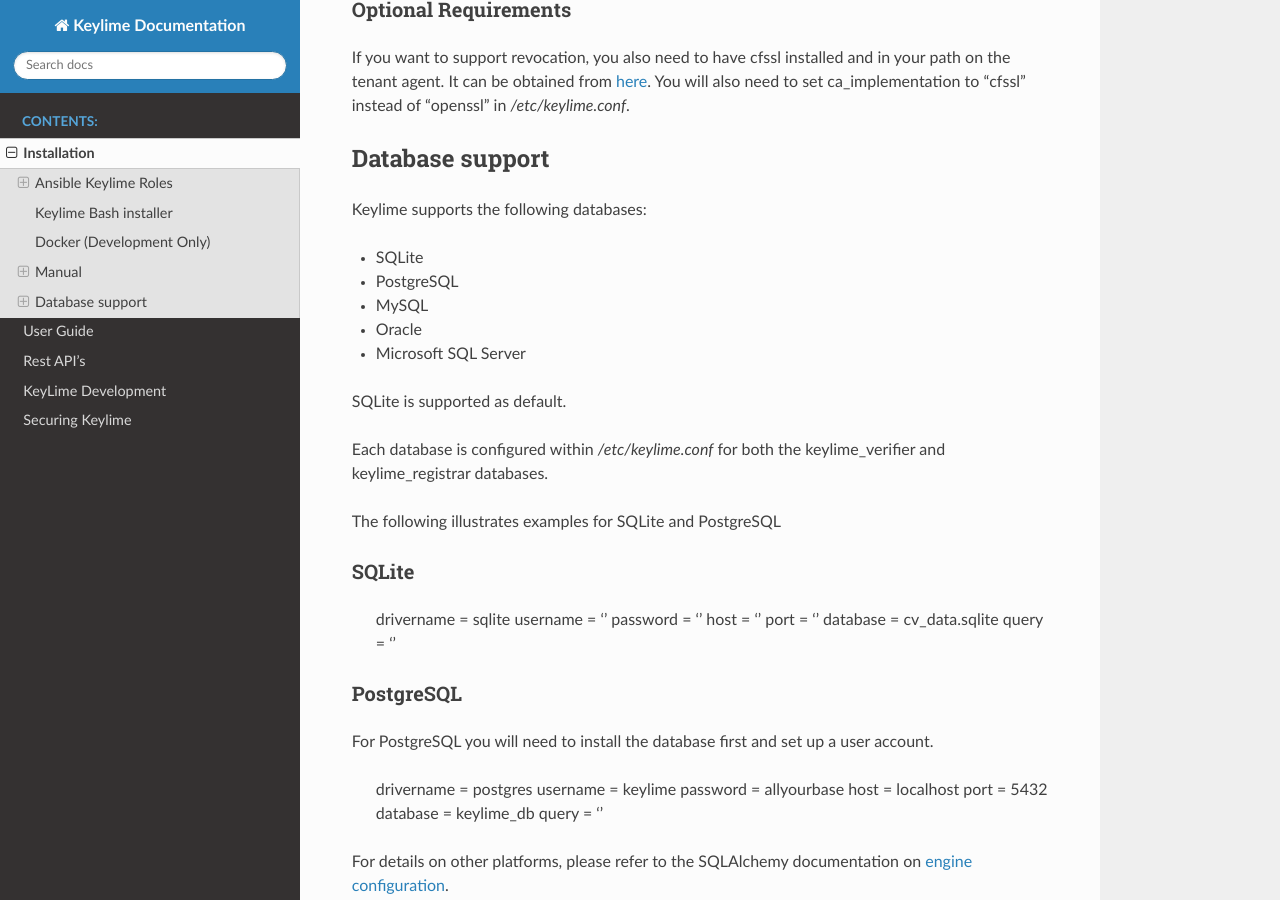
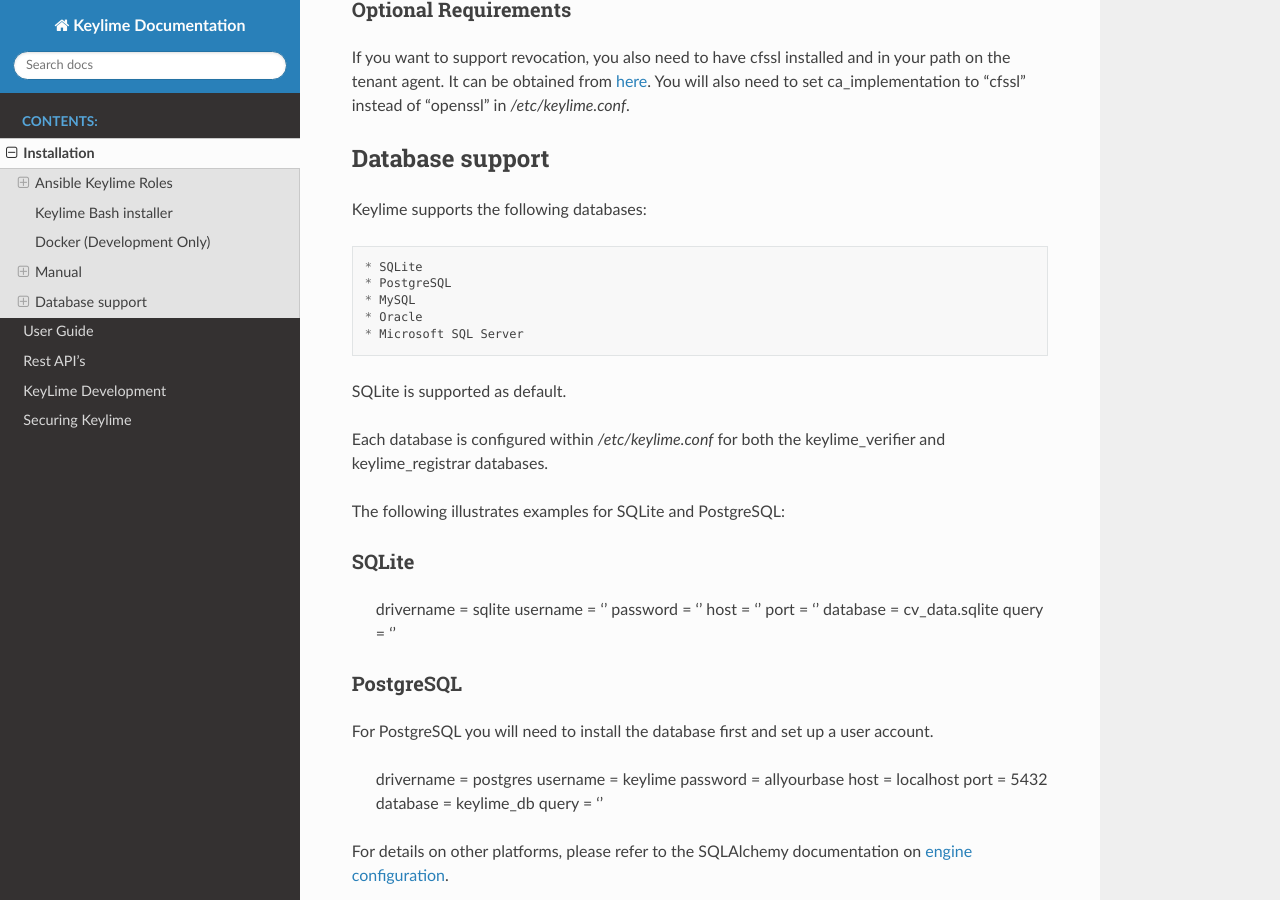
Before and after one commit to keylime/keylime, a Sphinx documentation site: the page built from docs/installation.rst, in a window 1280 px wide and 900 px high, scrolled down 6058 px. Built offline with Sphinx 7.4.7 and the Read the Docs theme 2.0.0, drawn with Linux system fonts in a browser that asks for light colours.

Commit message:
formatting fix

```diff
--- a/docs/installation.rst
+++ b/docs/installation.rst
@@ -283,7 +283,7 @@
 Database support
 ---------------------
 
-Keylime supports the following databases:
+Keylime supports the following databases::
 
 * SQLite
 * PostgreSQL
@@ -296,7 +296,7 @@
 Each database is configured within `/etc/keylime.conf` for both the keylime_verifier
 and keylime_registrar databases.
 
-The following illustrates examples for SQLite and PostgreSQL
+The following illustrates examples for SQLite and PostgreSQL::
 
 SQLite
 ~~~~~~
```
